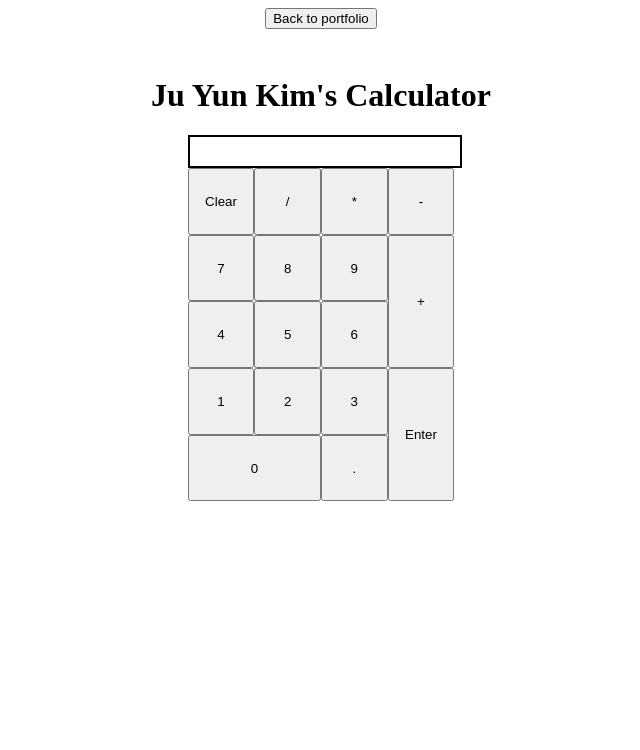
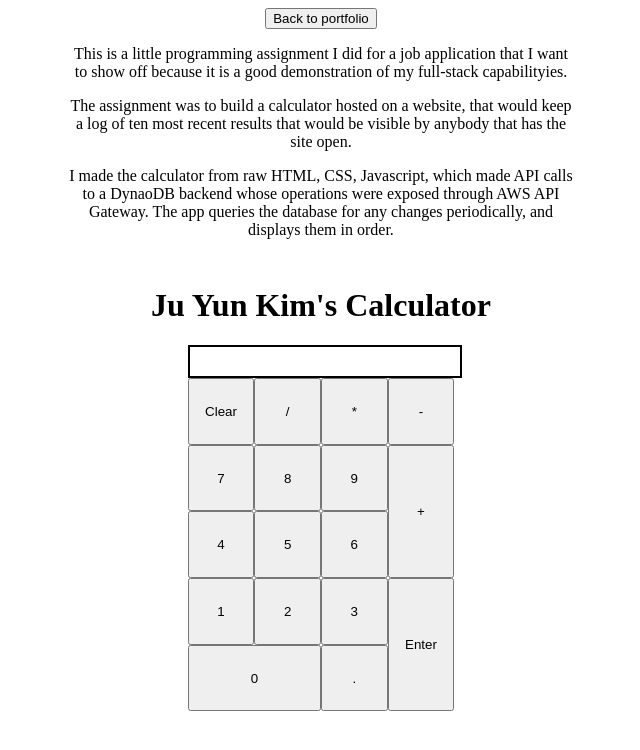
Before and after one commit to kimj4/site, a plain HTML site: page calculator.html in a window 1280 px wide. Shown: the whole page, without its empty margins (319-959 px from the left). Drawn offline with Linux system fonts and the light colour scheme; no server answers.

Commit message:
more refinement

```diff
--- a/calculator.html
+++ b/calculator.html
@@ -7,6 +7,24 @@
 	</head>
 <body onload="init()">
 	<button onclick="window.history.back()">Back to portfolio</button>
+	<div id="description">
+		<p>
+			This is a little programming assignment I did for a job application that
+			I want to show off because it is a good demonstration of my full-stack
+			capabilityies.
+		</p>
+		<p>
+			The assignment was to build a calculator hosted on a website, that would
+			keep a log of ten most recent results that would be visible by anybody
+			that has the site open.
+		</p>
+		<p>
+			I made the calculator from raw HTML, CSS, Javascript, which made API calls
+			to a DynaoDB backend whose operations were exposed through AWS API Gateway.
+			The app queries the database for any changes periodically, and displays
+			them in order.
+		</p>
+	</div>
 	<div id="main">
 			<h1>Ju Yun Kim's Calculator</h1>
 			<div id="calculator">
--- a/css/index.css
+++ b/css/index.css
@@ -17,7 +17,13 @@ body {
   /* background-color: #a1c6ea; */
 }
 
+div {
+  /* margin-left: 1em; */
+}
 
+#verticalContainer {
+  display: inline;
+}
 
 #header {
   margin: auto;
--- a/css/style.css
+++ b/css/style.css
@@ -7,6 +7,12 @@ body {
   /*width: 50%;*/
   /*display: inline-block;*/
   /*display: block;*/
+}
+
+#description {
+  /* text-align: center; */
+  margin: auto;
+  width: 40%;
 }
 
 #calculator {
```
Also changed, not shown: index.html (+6 -0 lines).
